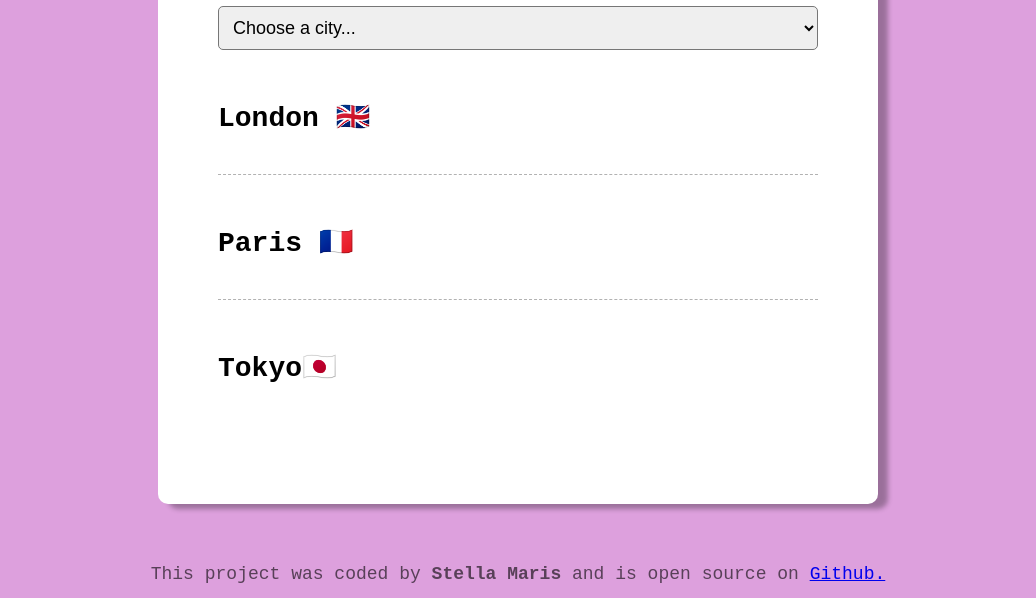
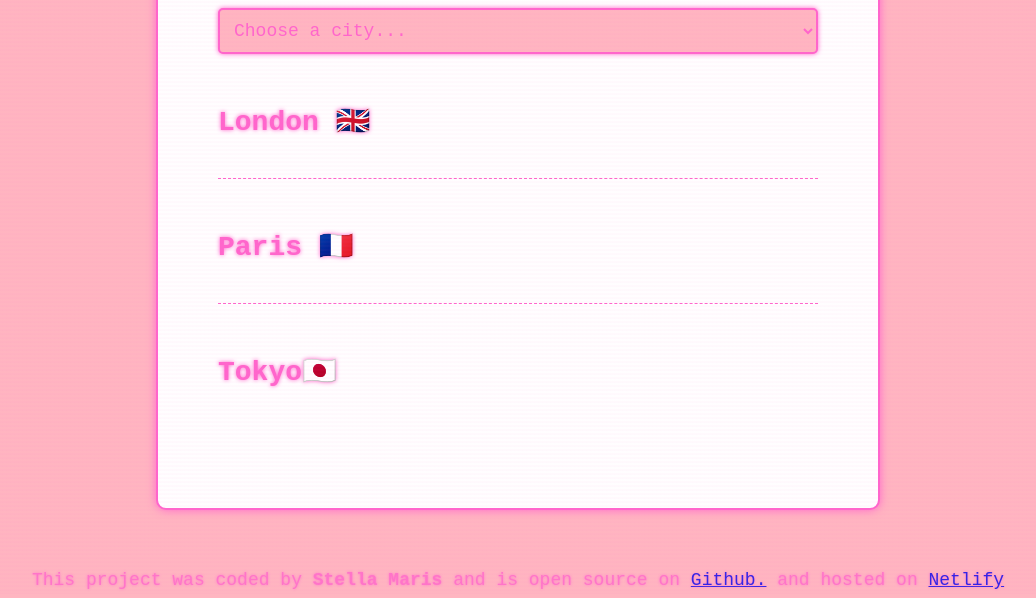
Before and after one commit to smstellar91/world-clock, a plain HTML site: page index.html in a window 1280 px wide. Shown: the part 206-804 px from the top of the page, without its empty margins (122-1158 px from the left). Drawn offline with nearby package versions, Linux system fonts and the light colour scheme; a script that the page names is missing.

Commit message:
Modified the CSS and footer

```diff
--- a/css/style.css
+++ b/css/style.css
@@ -1,64 +1,97 @@
-body{
-    background-color: plum;
-    font-family: 'Courier New', Courier, monospace;
+/* Retro-Pinkified Version */
+
+body {
+    background-color: lightpink;
+    color: #ff66cc;
+    font-family: 'Share Tech Mono', monospace;
+    text-shadow: 0 0 6px #ff66cc;
+    animation: flicker 0.12s infinite alternate;
 }
-h1{
+
+h1 {
     text-align: center;
-    font-family: 'Courier New', Courier, monospace;
-    font-size:36px ;
+    font-family: 'Share Tech Mono', monospace;
+    font-size: 36px;
+    text-shadow: 0 0 4px #ff66cc;
 }
-h2{
+
+h2 {
     margin: 0 0 10px;
     font-size: 28px;
+    text-shadow: 0 0 4px #ff66cc;
 }
-select{
+
+select {
     display: block;
     width: 100%;
     padding: 10px;
     border-radius: 5px;
     font-size: 18px;
+    background-color:lightpink;
+    color: #ff66cc;
+    border: 2px solid #ff66cc;
+    box-shadow: 0 0 5px #ff66cc;
+    font-family: 'Share Tech Mono', monospace;
 }
 
-
-.container{
+.container {
     max-width: 600px;
     background: white;
     padding: 60px;
-    margin:60px auto;
-    box-shadow: 10px 5px 5px rgba(0,0,0,0.3);
+    margin: 60px auto;
+    box-shadow: 0 0 10px #ff66cc;
     border-radius: 10px;
+    border: 2px solid #ff66cc;
 }
-.city{
+
+.city {
     display: flex;
     margin: 20px 0;
-  justify-content: space-between;
-  padding: 30px 0;
-  border-bottom: 1px dashed rgba(0,0,0,0.3);
+    justify-content: space-between;
+    padding: 30px 0;
+    border-bottom: 1px dashed #ff66cc;
 }
 
-.city:last-child{
+.city:last-child {
     border-bottom: none;
 }
 
-
-
-.date{
-    opacity: 0.5;
+.date {
+    opacity: 0.7;
+    font-family: 'Share Tech Mono', monospace;
 }
 
-.time{
+.time {
     font-size: 35px;
     font-weight: bold;
+    font-family: 'Share Tech Mono', monospace;
 }
-.time small{
+
+.time small {
     font-size: 24px;
     vertical-align: middle;
-
 }
 
+footer {
+    text-align: center;
+    font-size: 18px;
+    color: #ff66cc;
+    opacity: 0.8;
+    text-shadow: 0 0 3px #ff66cc;
+}
 
-footer{
-    text-align: center;
-    font-size:18px ;
-    color: rgba(0,0,0,0.6);
+/* CRT Scanline Effect */
+body::after {
+    content: "";
+    position: fixed;
+    top: 0;
+    left: 0;
+    width: 100%;
+    height: 100%;
+    background: repeating-linear-gradient(
+        rgba(255, 102, 204, 0.05) 0px,
+        transparent 2px,
+        rgba(255, 102, 204, 0.05) 4px
+    );
+    pointer-events: none;
 }
--- a/index.html
+++ b/index.html
@@ -47,7 +47,7 @@
 
 </div>
 <footer>
-        This project was coded by <strong>Stella Maris</strong> and is open source on <a href="https://github.com/smstellar91/world-clock" target="_blank"> Github.</a>
+        This project was coded by <strong>Stella Maris</strong> and is open source on <a href="https://github.com/smstellar91/world-clock" target="_blank"> Github.</a> and hosted on <a href="https://world-clock-sm1.netlify.app/" target="_blank">Netlify</a>
     </footer>
     <script src="javascript/index.js"></script>
 </body>
```
